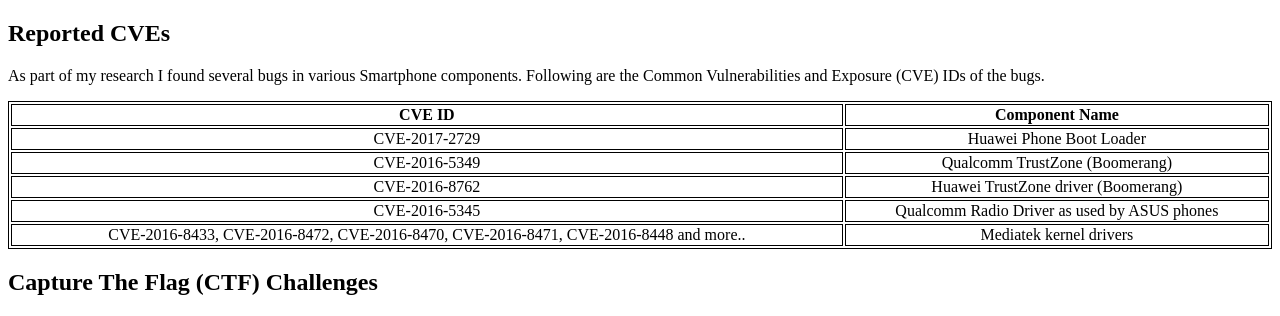
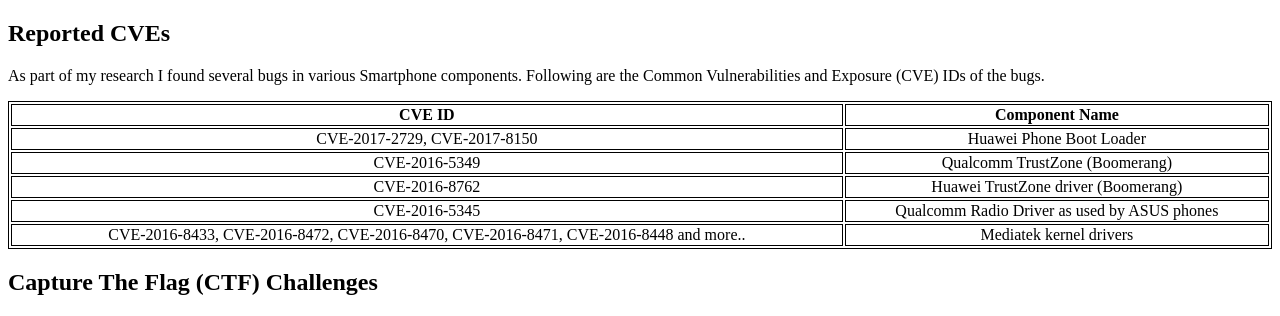
Before and after one commit to Machiry/machiry.github.io, a Jekyll site: the page built from misc/index.html, in a window 1280 px wide. Shown: the part 208-524 px from the top of the page. Built offline with Jekyll 4.4.1, drawn with Linux system fonts in a browser that asks for light colours.

Commit message:
Adding a cve

```diff
--- a/misc/index.html
+++ b/misc/index.html
@@ -24,7 +24,7 @@
 			<td align="center"><b>Component Name</b></td>
 		  </tr>
 		  <tr>
-			<td align="center">CVE-2017-2729</td>
+			<td align="center">CVE-2017-2729, CVE-2017-8150</td>
 			<td align="center">Huawei Phone Boot Loader</td>
 		  </tr>
 		  <tr>
```
